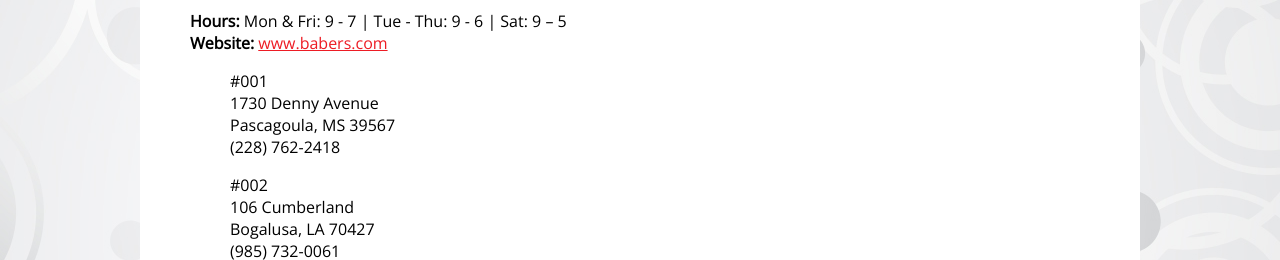
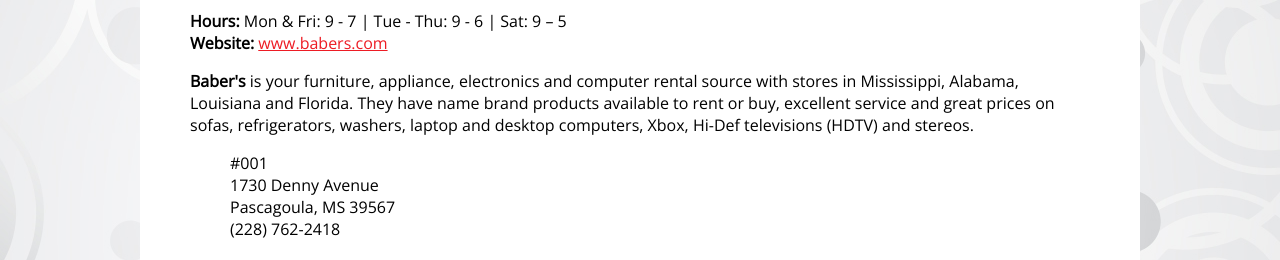
Before and after one commit to BaberStrunkEnterprises/bse-website, a plain HTML site: page babers.html in a window 1280 px wide. Shown: the part 531-791 px from the top of the page. Drawn offline with nearby package versions, Linux system fonts and the light colour scheme.

Commit message:
description to babers.html

```diff
--- a/babers.html
+++ b/babers.html
@@ -37,6 +37,9 @@
             <p>
                 <strong>Hours:</strong> Mon & Fri: 9 - 7 | Tue - Thu: 9 - 6 | Sat: 9 – 5<br/>
                 <strong>Website:</strong> <a href="https://babers.com">www.babers.com</a>
+            </p>
+            <p>
+                <strong>Baber's</strong> is your furniture, appliance, electronics and computer rental source with stores in Mississippi, Alabama, Louisiana and Florida. They have name brand products available to rent or buy, excellent service and great prices on sofas, refrigerators, washers, laptop and desktop computers, Xbox, Hi-Def televisions (HDTV) and stereos.
             </p>
             <ul class="locations">
                 <li>#001<br/>
```
